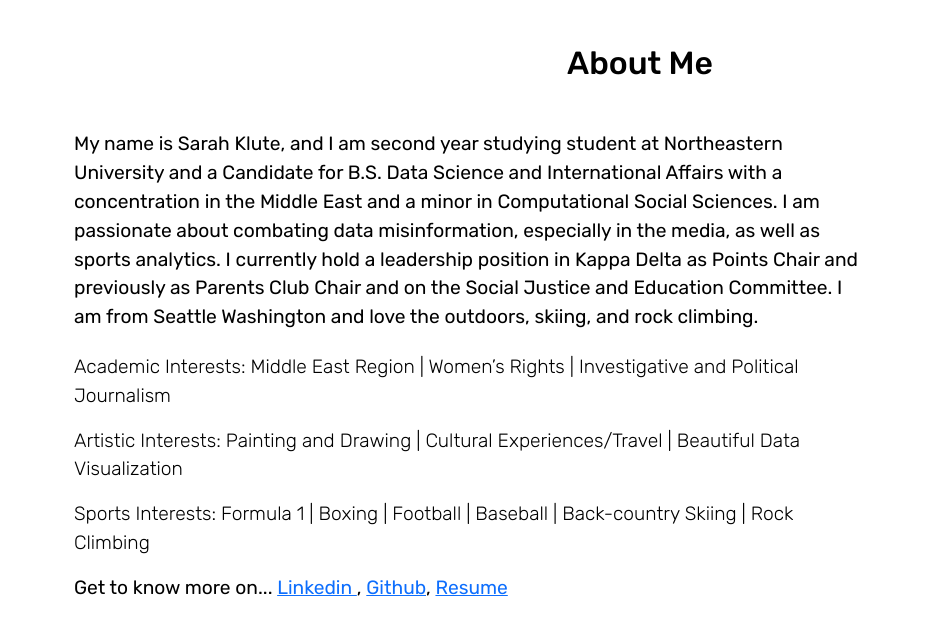
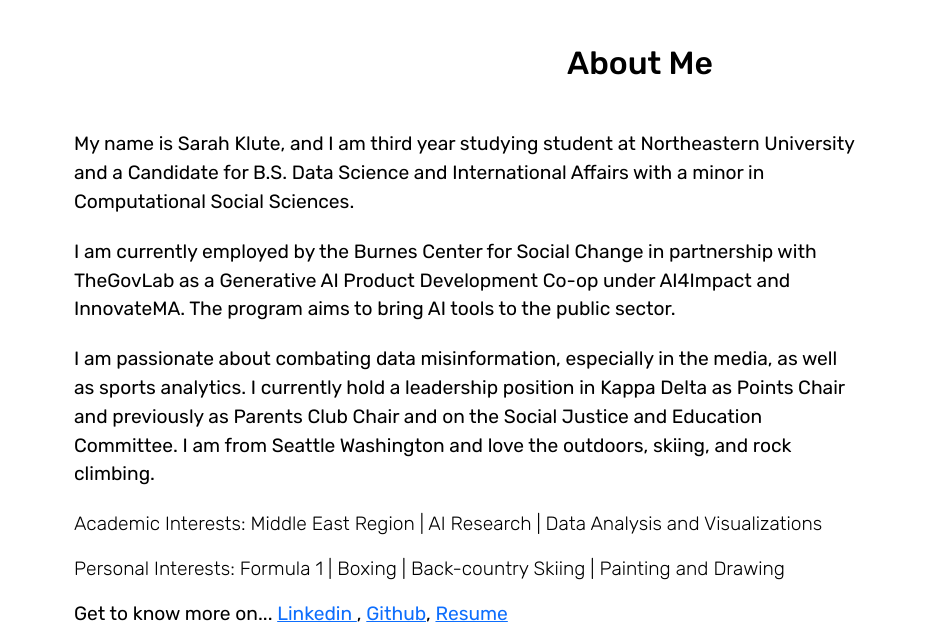
Before and after one commit to sarahklute/sarahklute, a plain HTML site: page index.html in a window 1280 px wide. Shown: the part 780-1414 px from the top of the page, 0-941 px from the left. Drawn offline with nearby package versions, Linux system fonts and the light colour scheme; animation ran at ten frames a second.

Commit message:
updates during co-op

```diff
--- a/index.html
+++ b/index.html
@@ -27,15 +27,16 @@
         <!-- Introduction -->
         <div class="flex-container-reverse" style="padding-bottom: 50px; padding-top: 20px;">
           <div class="big-container-left" style="">
-            <p style="padding-bottom: 5px;">My name is Sarah Klute, and I am second year studying student at Northeastern University and a Candidate
-                for B.S. Data Science and International Affairs with a concentration in the Middle East and a minor
-                in Computational Social Sciences. I am passionate about combating data misinformation, especially
+            <p style="padding-bottom: 5px;">My name is Sarah Klute, and I am third year studying student at Northeastern University and a Candidate
+                for B.S. Data Science and International Affairs with a minor in Computational Social Sciences.</p>
+            <p style="padding-bottom: 5px;">I am currently employed by the Burnes Center for Social Change in partnership with TheGovLab as a Generative AI Product
+              Development Co-op under AI4Impact and InnovateMA. The program aims to bring AI tools to the public sector.</p>
+            <p style="padding-bottom: 5px;"> I am passionate about combating data misinformation, especially
                 in the media, as well as sports analytics. I currently hold a leadership position in Kappa Delta as Points Chair
                 and previously as Parents Club Chair and on the Social Justice and Education Committee. I am from Seattle Washington and
                 love the outdoors, skiing, and rock climbing.</p>
-            <p class="interest-text">Academic Interests: Middle East Region | Women’s Rights | Investigative and Political Journalism </p>
-            <p class="interest-text">Artistic Interests: Painting and Drawing | Cultural Experiences/Travel | Beautiful Data Visualization</p>
-            <p class="interest-text">Sports Interests: Formula 1 | Boxing | Football | Baseball | Back-country Skiing | Rock Climbing</p>
+            <p class="interest-text">Academic Interests: Middle East Region | AI Research | Data Analysis and Visualizations</p>
+            <p class="interest-text">Personal Interests: Formula 1 | Boxing | Back-country Skiing | Painting and Drawing</p>
 
             <p class="padding-bottom: 3px;">Get to know more on... <a href="https://www.linkedin.com/in/sarahklute/">Linkedin </a>,
                 <a href="https://github.khoury.northeastern.edu/sarahklute">Github</a>, <a href="https://drive.google.com/file/d/13m-Hc_vx5QFr_QzG_r-Bn9QEPZYTo-jC/view?usp=sharing">Resume</a>  </p>
```
